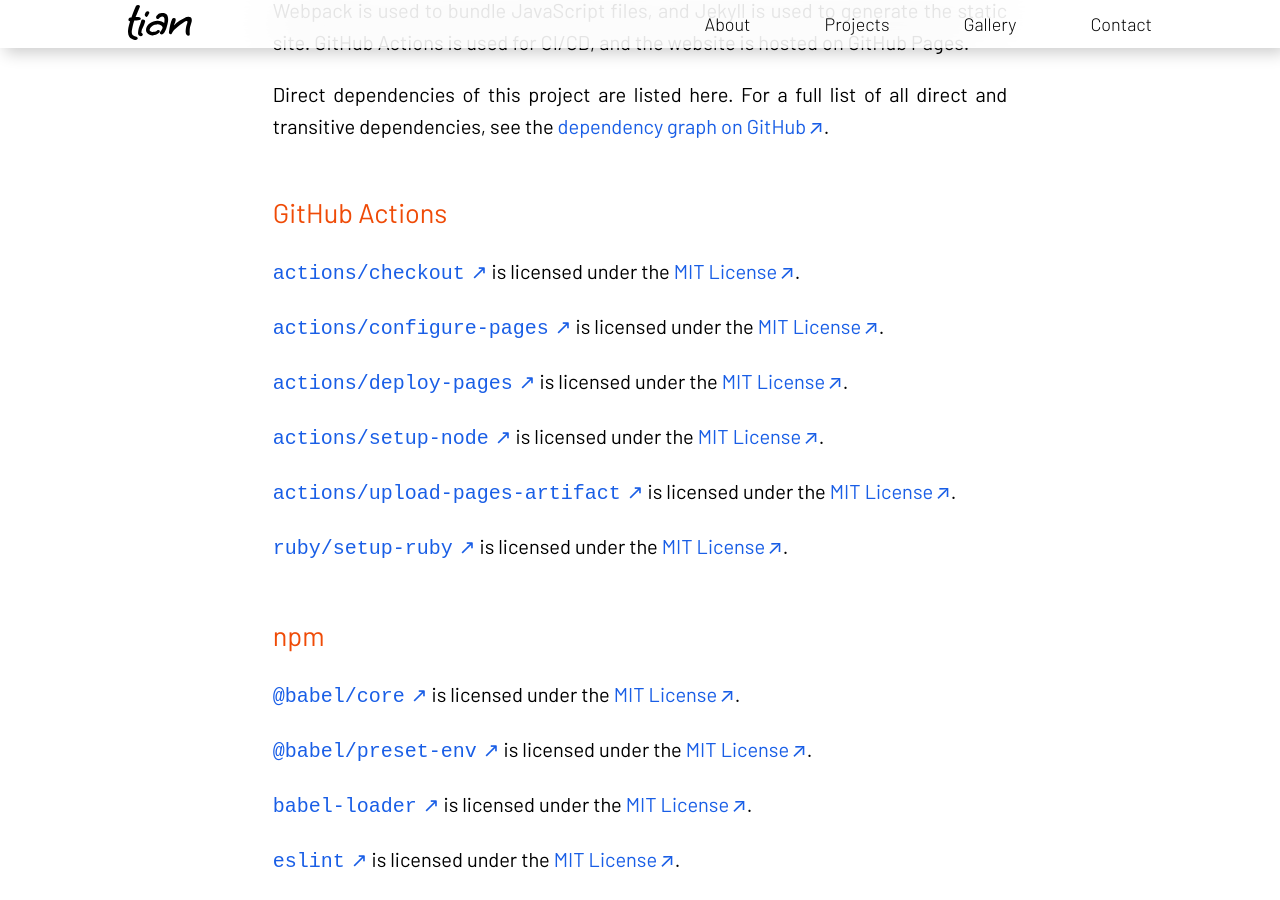
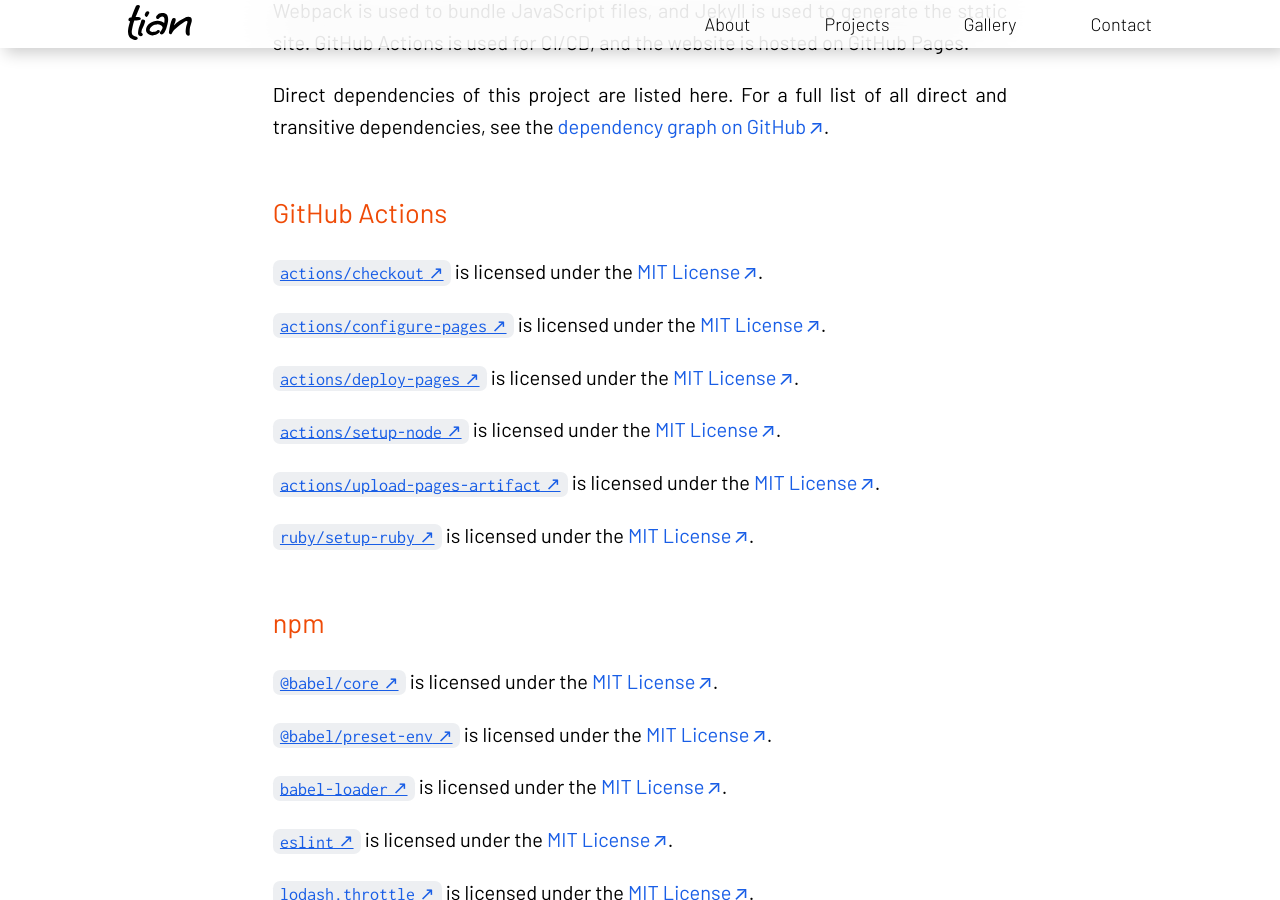
Before and after one commit to qitianshi/qitianshi.com, a Jekyll site: the page built from src/legal/acknowledgments.html, in a window 1280 px wide and 900 px high, scrolled down 1216 px. Built offline with Jekyll 4.4.1, drawn with Linux system fonts in a browser that asks for light colours; some web fonts are replaced.

Commit message:
Add styles for inline code

```diff
--- a/src/_sass/base/_typography.scss
+++ b/src/_sass/base/_typography.scss
@@ -173,3 +173,19 @@
     }
 
 }
+
+code {
+
+    font-family: var.$mono-font-family;
+    font-size: 0.9em;
+
+    padding: 0.2em 0.4em;
+    border-radius: 0.4em;
+    background-color: var(--code-background-color);
+
+    a:any-link,
+    a:any-link * {
+        text-decoration: underline;
+    }
+
+}
```
